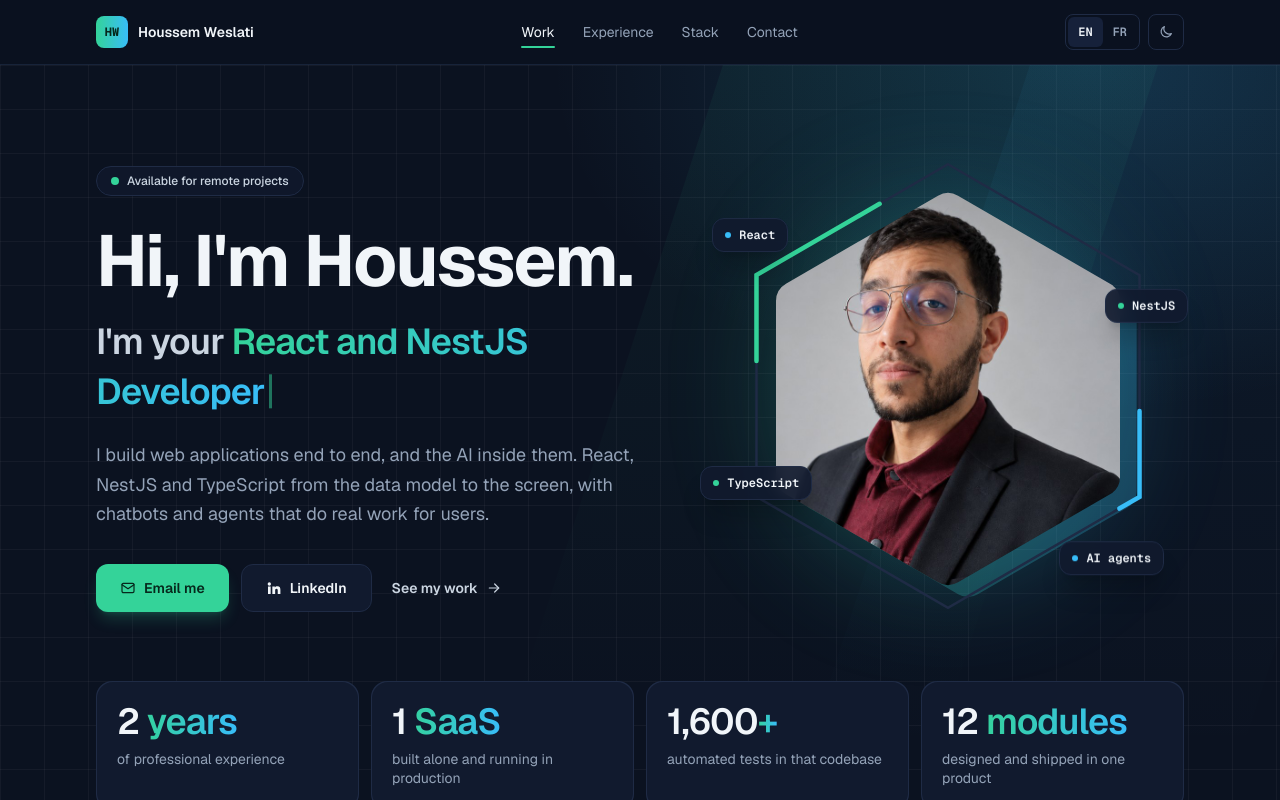
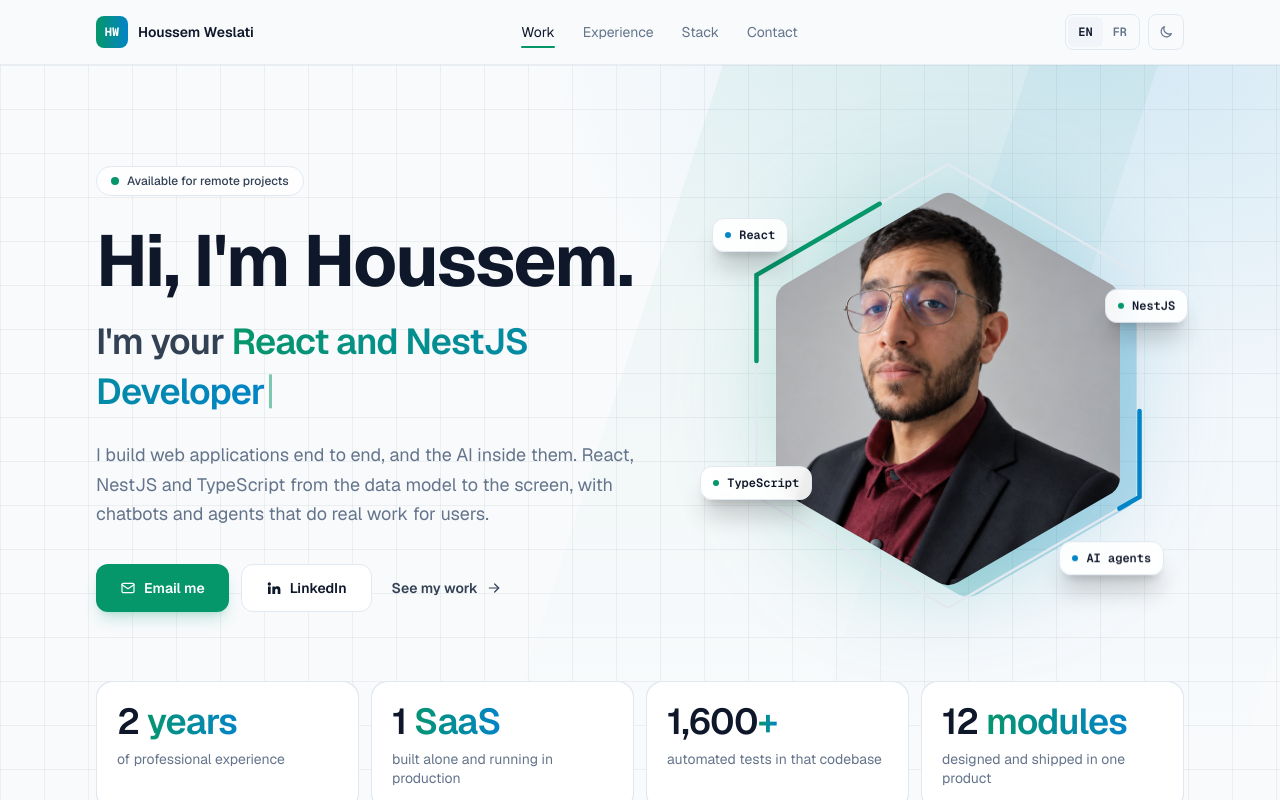
Before and after one commit to HoussemEddineWeslati/portfolio, a Next.js app: page / in a window 1280 px wide. Shown: the top 800 px of the page. Built offline with nearby package versions, Linux system fonts and the light colour scheme.

Commit message:
feat: theme follows the visitor's device, light by default

```diff
--- a/src/app/globals.css
+++ b/src/app/globals.css
@@ -34,6 +34,24 @@
   color-scheme: light;
 }
 
+/* Without JavaScript no theme is set: light, unless the device asks for dark. */
+@media not (prefers-color-scheme: dark) {
+  :root:not([data-theme]) {
+    --bg: #f8fafc;
+    --surface: #ffffff;
+    --surface-2: #f1f5f9;
+    --line: #e2e8f0;
+    --ink: #0f172a;
+    --soft: #334155;
+    --muted: #64748b;
+    --accent: #059669;
+    --accent-2: #0284c7;
+    --accent-ink: #ffffff;
+    --grid: rgb(15 23 42 / 0.05);
+    --glow: rgb(2 132 199 / 0.1);
+    color-scheme: light;
+  }
+}
 @theme inline {
   --color-bg: var(--bg);
   --color-surface: var(--surface);
--- a/src/components/Shell.tsx
+++ b/src/components/Shell.tsx
@@ -11,9 +11,13 @@ const geistMono = Geist_Mono({ variable: "--font-geist-mono", subsets: ["latin"]
 
 /* Runs before the first paint. It marks the page as scripted (`html.js`), which
    is what lets the stylesheet hide the elements that will be revealed on
-   scroll: without JavaScript nothing is ever hidden. It also applies the saved
-   theme, so a light-theme visitor never sees a dark flash. */
-const themeScript = `document.documentElement.classList.add("js");try{var t=localStorage.getItem("theme");if(t==="light"||t==="dark")document.documentElement.dataset.theme=t}catch(e){}`;
+   scroll: without JavaScript nothing is ever hidden.
+
+   It also sets the theme. A choice made with the toggle wins and is remembered;
+   otherwise the site follows the visitor's device, and keeps following it if
+   the device switches while the page is open. Light is the default: dark is
+   used only when the device asks for it. */
+const themeScript = `(function(){var d=document.documentElement;d.classList.add("js");function saved(){try{var t=localStorage.getItem("theme");return t==="light"||t==="dark"?t:null}catch(e){return null}}var m=window.matchMedia("(prefers-color-scheme: dark)");d.dataset.theme=saved()||(m.matches?"dark":"light");if(m.addEventListener)m.addEventListener("change",function(e){if(!saved())d.dataset.theme=e.matches?"dark":"light"})})()`;
 
 export function Shell({ lang, children }: { lang: Lang; children: React.ReactNode }) {
   return (
```
